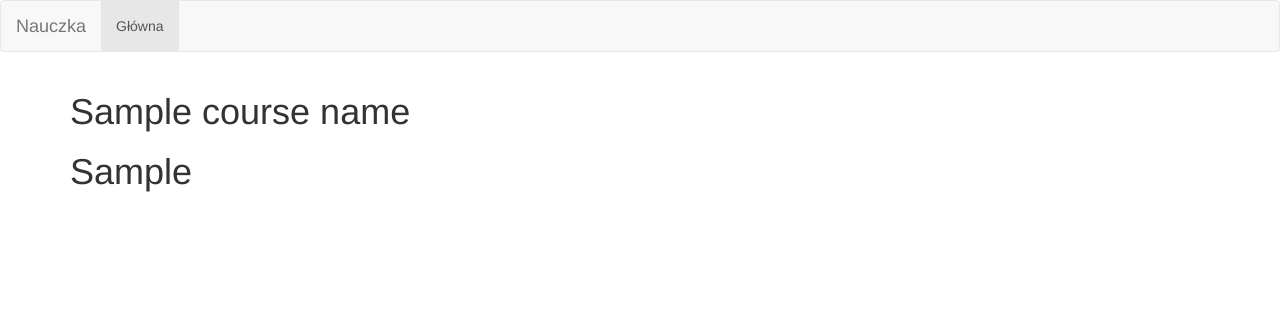
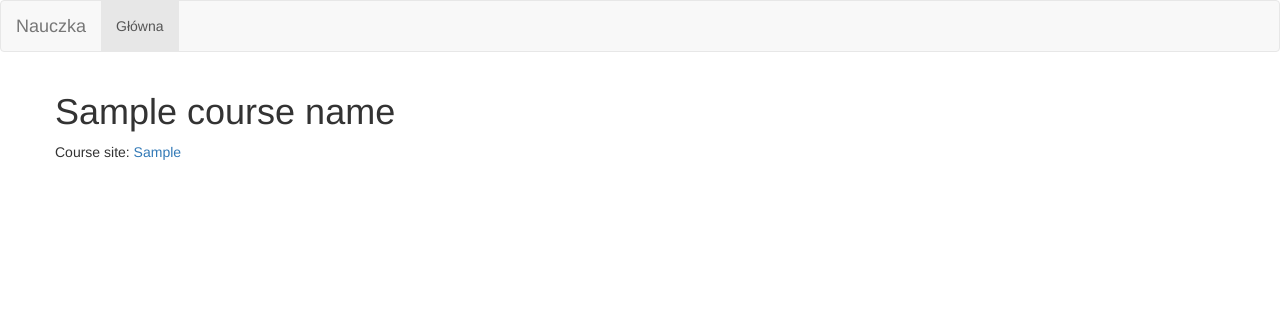
Before and after one commit to liscju/Nauczka, a Django app: template nauczka/home/templates/get_course_details.html in a window 1280 px wide. Shown: the top 312 px of the page. Run offline with Django 3.2, Linux system fonts and the light colour scheme; the template is opened without the code that fills it: most values are stand-ins (such as "Sample title", 1, 10 or a date in 2020); some libraries are stand-ins or nearby versions.

Commit message:
Improved course details look, issue #23

```diff
--- a/nauczka/home/templates/get_course_details.html
+++ b/nauczka/home/templates/get_course_details.html
@@ -1,6 +1,10 @@
 {% extends 'base.html' %}
 
 {% block main_content %}
-    <h1 id="course_details_name">{{ course_name }}</h1>
-    <h1 id="course_details_website">{{ course_site }}</h1>
+    <div class="row">
+        <h1 id="course_details_name">{{ course_name }}</h1>
+    </div>
+    <div class="row">
+        Course site: <a id="course_details_website" href="{{ course_site }}">{{ course_site }}</a>
+    </div>
 {% endblock %}
```
